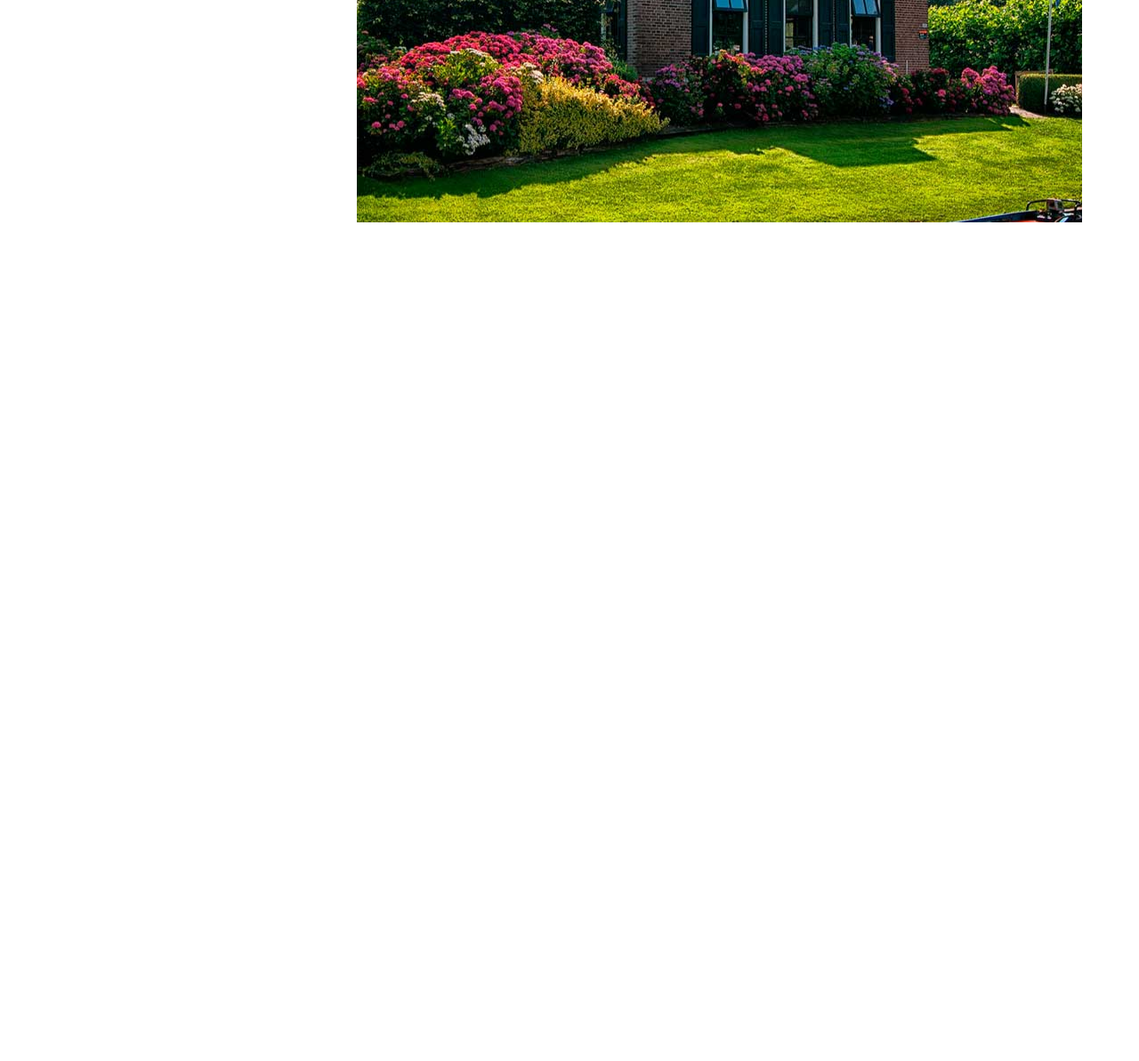
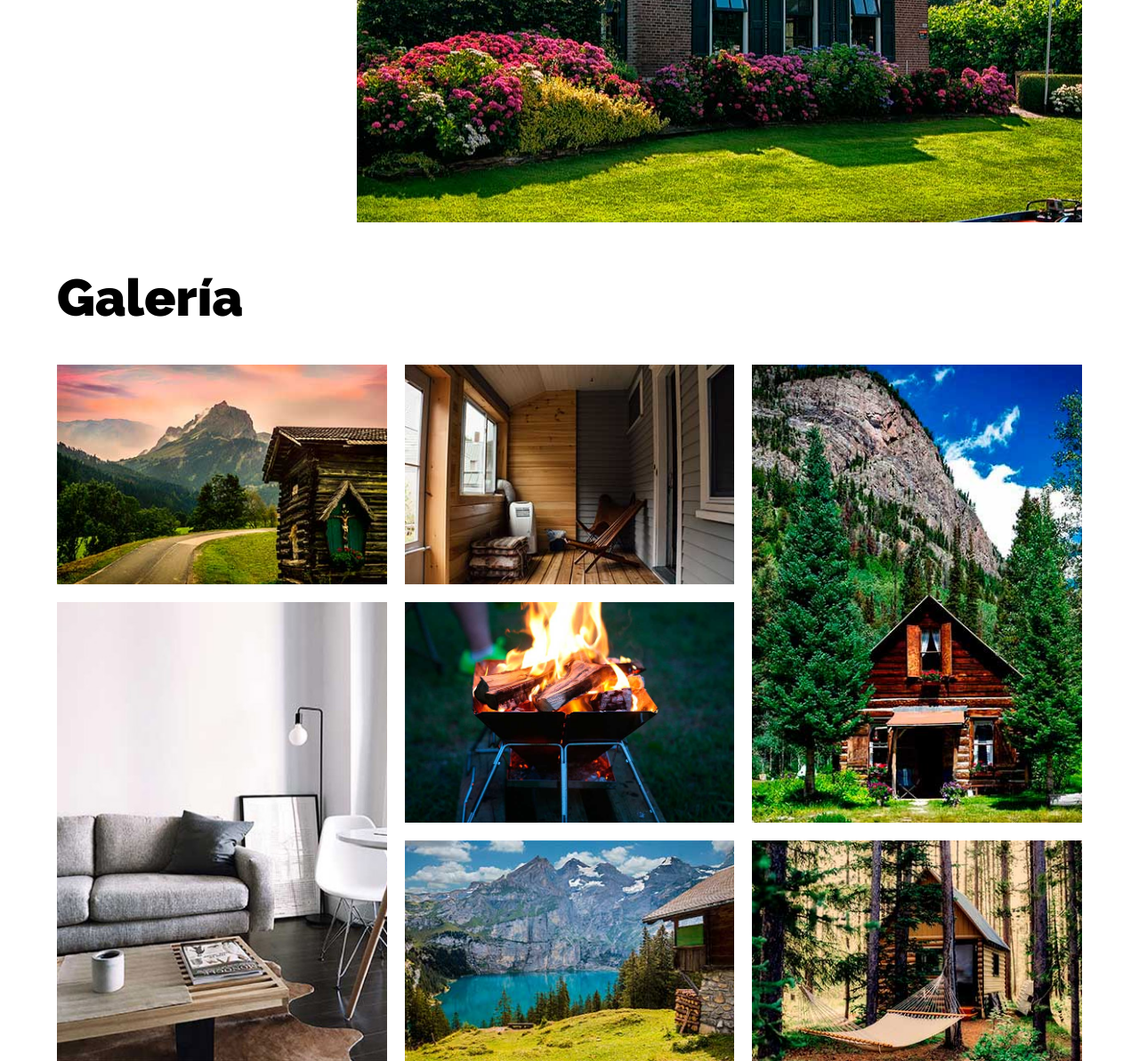
Before and after one commit to BrandonSGC/sitio-web-arquitectura, a plain HTML site: page index.html in a window 1280 px wide. Shown: the part 3195-4388 px from the top of the page at 89% size. Before the commit the page ends 3495 px from the top, so only its background shows below. Drawn offline with Linux system fonts and the light colour scheme.

Commit message:
Seccion Galeria finalizada

```diff
--- a/css/styles.css
+++ b/css/styles.css
@@ -306,3 +306,57 @@ img {
         padding: 2rem 2rem 2rem 0;
     }
 }
+
+
+/* Galeria */
+
+.galeria {
+    display: grid;
+    grid-template-columns: repeat(2, 1fr);
+    gap: 2rem;
+}
+
+@media (min-width: 768px) {
+    .galeria {
+        grid-template-columns: repeat(3, 1fr);
+    }
+}
+
+.galeria .imagen:nth-child(2) {
+    grid-column: 2 / 3;
+    grid-row: 1 / 3;
+}
+
+@media (min-width: 768px) {
+    .galeria .imagen:nth-child(2) {
+        grid-column: 1 / 2;
+        grid-row: 2 / 4;
+    }
+}
+
+.galeria .imagen:nth-child(3) {
+    grid-column: 2 / 3;
+    grid-row: 3 / 5;
+}
+
+@media (min-width: 768px) {
+    .galeria .imagen:nth-child(3) {
+        grid-row: 1 / 2;
+    }
+}
+
+.galeria .imagen:nth-child(6) {
+    grid-row: 2 / 4;
+}
+
+@media (min-width: 768px) {
+    .galeria .imagen:nth-child(6) {
+        grid-column: 3 / 4;
+        grid-row: 1 / 3;
+    }
+}
+
+.imagen img {
+    object-fit: cover;
+    height: 100%;
+}
--- a/index.html
+++ b/index.html
@@ -38,6 +38,7 @@
         </div>
     </header>
 
+
     <section class="contenedor mt-5 nosotros">
         <div class="contenido-nosotros">
             <h2>Sobre Nostros</h2>
@@ -53,6 +54,7 @@
             </p>
         </div>
     </section>
+
 
     <main class="contenedor mt-5">
         <h2>Conoce nuestros 3 Modelos</h2>
@@ -89,5 +91,38 @@
             </div>
         </div>
     </main>
+
+    <section class="contenedor mt-5">
+        <h2>Galería</h2>
+        <div class="galeria">
+            <div class="imagen">
+                <img src="/img/imagen_1.jpg" alt="imagen galeria">
+            </div>
+
+            <div class="imagen">
+                <img src="/img/imagen_2.jpg" alt="imagen galeria">
+            </div>
+
+            <div class="imagen">
+                <img src="/img/imagen_3.jpg" alt="imagen galeria">
+            </div>
+
+            <div class="imagen">
+                <img src="/img/imagen_4.jpg" alt="imagen galeria">
+            </div>
+
+            <div class="imagen">
+                <img src="/img/imagen_5.jpg" alt="imagen galeria">
+            </div>
+
+            <div class="imagen">
+                <img src="/img/imagen_6.jpg" alt="imagen galeria">
+            </div>
+
+            <div class="imagen">
+                <img src="/img/imagen_7.jpg" alt="imagen galeria">
+            </div>
+        </div>
+    </section>
 </body>
 </html>
```
